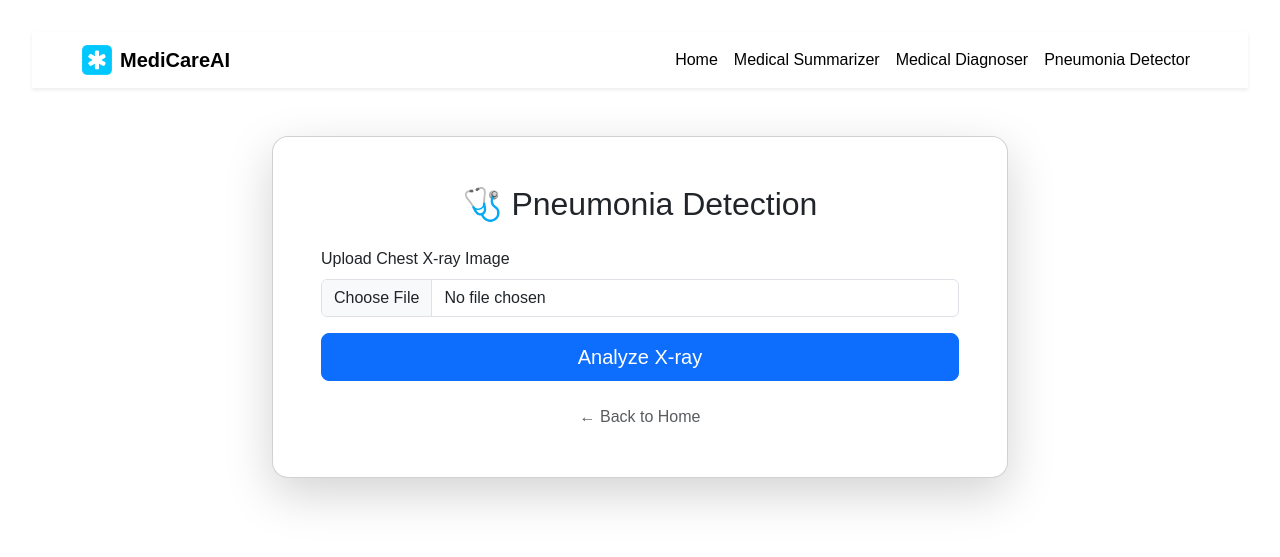
After one commit to Shpatii/medical-agent, a Django app: page /pneumonia/ in a window 1280 px wide. The commit adds this page. Shown: the top 557 px of the page. Run offline with Django 5.2, Linux system fonts and the light colour scheme.

Commit message:
Added Pneumonia Detection Agent

```diff
--- /dev/null
+++ b/core/templates/pneumonia-upload.html
@@ -0,0 +1,123 @@
+{% load static %}
+
+<!DOCTYPE html>
+<html>
+<head>
+  <title>Pneumonia Detection</title>
+  <meta name="viewport" content="width=device-width, initial-scale=1">
+  <link href="https://cdn.jsdelivr.net/npm/bootstrap@5.3.3/dist/css/bootstrap.min.css" rel="stylesheet">
+<style>
+      body {
+      font-family: 'Segoe UI', sans-serif;
+    }
+    .hero {
+      background: url("{static 'Desktop - 1.png'}") no-repeat center center / cover;;
+      color: white;
+      padding: 100px 20px;
+      text-align: center;
+    }
+    .info-section {
+      padding: 50px 20px;
+      background-color: #f9f9f9;
+    }
+    .features {
+      padding: 50px 20px;
+    }
+    .features .card {
+      transition: transform 0.2s;
+    }
+    .features .card:hover {
+      transform: scale(1.03);
+    }
+    footer {
+      background-color: #f1f1f1;
+      padding: 20px 0;
+      text-align: center;
+      font-size: 14px;
+      color: #555;
+    }
+    .navbar-nav .nav-link {
+  position: relative;
+  display: inline-block;
+  color: #000;
+  transition: color 0.3s;
+}
+
+.navbar-nav .nav-link::after {
+  content: '';
+  position: absolute;
+  left: 0;
+  bottom: 0;
+  height: 2px;
+  width: 0%;
+  background-color: #00C8FF; /* Blue underline */
+  transition: width 0.3s ease;
+}
+
+.navbar-nav .nav-link:hover::after {
+  width: 100%;
+}
+
+.navbar-nav .nav-link:hover {
+  color: #00C8FF;
+}
+
+  </style>
+
+</head>
+<body style="font-family: sans-serif; padding: 2rem;">
+     <nav class="navbar navbar-expand-lg navbar-light bg-white shadow-sm">
+  <div class="container">
+    <a class="navbar-brand fw-bold d-flex align-items-center" href="#">
+      <img src="{% static 'Group 3.png' %}" alt="Logo" width="30" height="30" class="me-2">
+      MediCareAI
+    </a>
+    <button class="navbar-toggler" type="button" data-bs-toggle="collapse" data-bs-target="#navbarNav">
+      <span class="navbar-toggler-icon"></span>
+    </button>
+
+    <div class="collapse navbar-collapse justify-content-end" id="navbarNav">
+      <ul class="navbar-nav">
+        <li class="nav-item">
+          <a class="nav-link active" aria-current="page" href="{% url 'index' %}">Home</a>
+        </li>
+        <li class="nav-item">
+          <a class="nav-link" href="{% url 'upload' %}">Medical Summarizer</a>
+        </li>
+        <li class="nav-item">
+          <a class="nav-link" href="{% url 'chatbot' %}">Medical Diagnoser</a>
+        </li>
+        <li class="nav-item">
+          <a class="nav-link" href="{% url 'pneumonia_page' %}">Pneumonia Detector</a>
+        </li>
+      </ul>
+    </div>
+  </div>
+</nav>
+
+  <div class="container py-5">
+    <div class="row justify-content-center">
+      <div class="col-md-8">
+        <div class="card shadow-lg rounded-4">
+          <div class="card-body p-5">
+            <h2 class="mb-4 text-center">🩺 Pneumonia Detection</h2>
+            <form method="POST" action="{% url 'detect_pneumonia' %}" enctype="multipart/form-data">
+              {% csrf_token %}
+              <div class="mb-3">
+                <label for="xray" class="form-label">Upload Chest X-ray Image</label>
+                <input type="file" name="xray" accept="image/*" class="form-control" required>
+              </div>
+              <div class="d-grid">
+                <button type="submit" class="btn btn-primary btn-lg">Analyze X-ray</button>
+              </div>
+            </form>
+            <div class="text-center mt-4">
+              <a href="/" class="text-decoration-none text-muted">← Back to Home</a>
+            </div>
+          </div>
+        </div>
+      </div>
+    </div>
+  </div>
+</body>
+</html>
--- a/core/urls.py
+++ b/core/urls.py
@@ -8,4 +8,7 @@ urlpatterns = [
     path('upload/', views.upload_form, name='upload'),
     path("upload/submit/", views.upload_file, name="upload_file"),  # for POST: handle the file
     path('chatbot/', views.chatbot, name='chatbot'),
+
+    path('pneumonia/', views.pneumonia_page, name='pneumonia_page'),
+    path('pneumonia/detect/', views.upload_xray, name='detect_pneumonia'),
 ] + static(settings.STATIC_URL, document_root=settings.STATICFILES_DIRS[0])
--- a/core/views.py
+++ b/core/views.py
@@ -2,6 +2,7 @@ from django.shortcuts import render
 from django.views.decorators.csrf import csrf_exempt
 from django.http import JsonResponse, HttpResponse
 from .logic.extract import extract_text_from_pdf, generate_medical_chronology
+from .logic.pneumonia_detector import detect_pneumonia_local
 
 import os
 
@@ -45,3 +46,27 @@ def download_json(request):
         response["Content-Disposition"] = 'attachment; filename="summary.json"'
         return response
     return HttpResponse("Method Not Allowed", status=405)
+
+# ----------------------------
+# ✅ PNEUMONIA DETECTION VIEWS
+# ----------------------------
+
+def pneumonia_page(request):
+    return render(request, "pneumonia-upload.html")  # Will be created in Step 4
+
+@csrf_exempt
+def upload_xray(request):
+    if request.method == "POST":
+        image = request.FILES.get("xray")
+        if not image:
+            return HttpResponse("No image uploaded", status=400)
+
+        file_path = os.path.join(UPLOAD_FOLDER, image.name)
+        with open(file_path, "wb+") as destination:
+            for chunk in image.chunks():
+                destination.write(chunk)
+
+        result = detect_pneumonia_local(file_path)
+
+        os.remove(file_path)
+        return render(request, "pneumonia-result.html", {"result": result})
--- a/requirements.txt
+++ b/requirements.txt
@@ -1,5 +1,3 @@
-Flask==2.3.3
-flask-cors==4.0.0
 python-dotenv==1.0.1
 PyPDF2==3.0.1
 langchain==0.1.17
@@ -8,3 +6,6 @@ langchain-together==0.0.3
 together==0.2.10
 requests==2.31.0
 django==5.2.4
+torch==2.3.0
+transformers==4.41.2
+pillow==10.3.0
```
Also changed, not shown: core/logic/pneumonia_detector.py (added, +27 -0 lines), core/templates/index.html (+5 -2 lines), core/templates/pneumonia-result.html (added, +42 -0 lines), main.py (+33 -33 lines), README.md, db.sqlite3.
